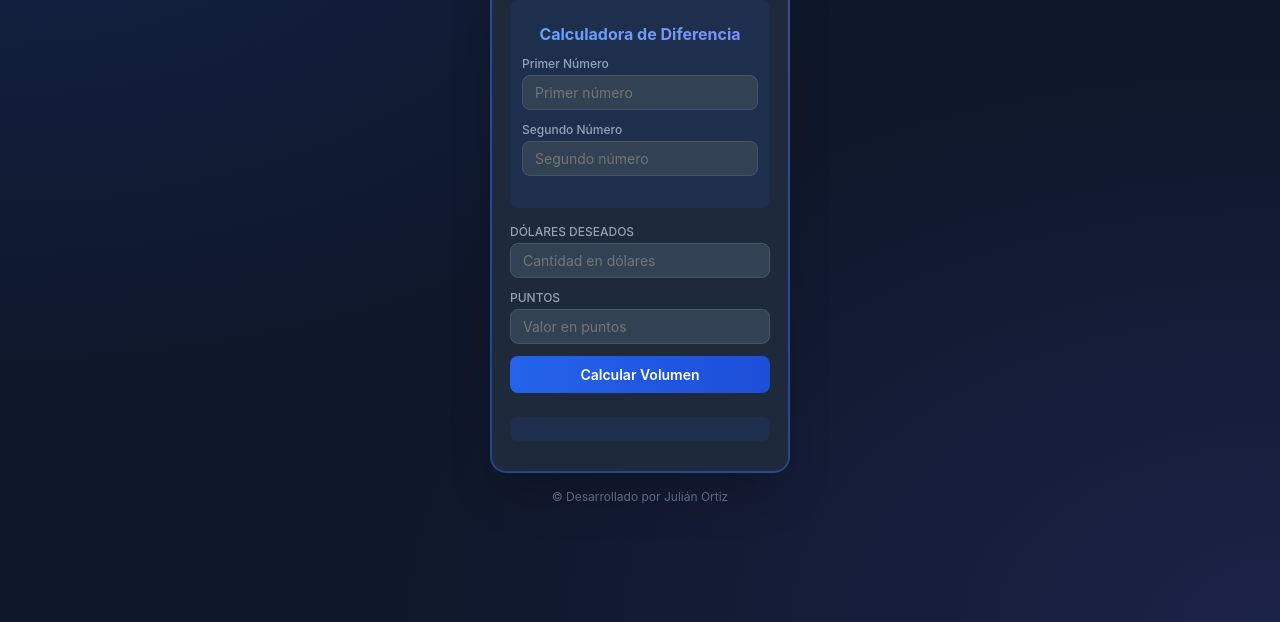
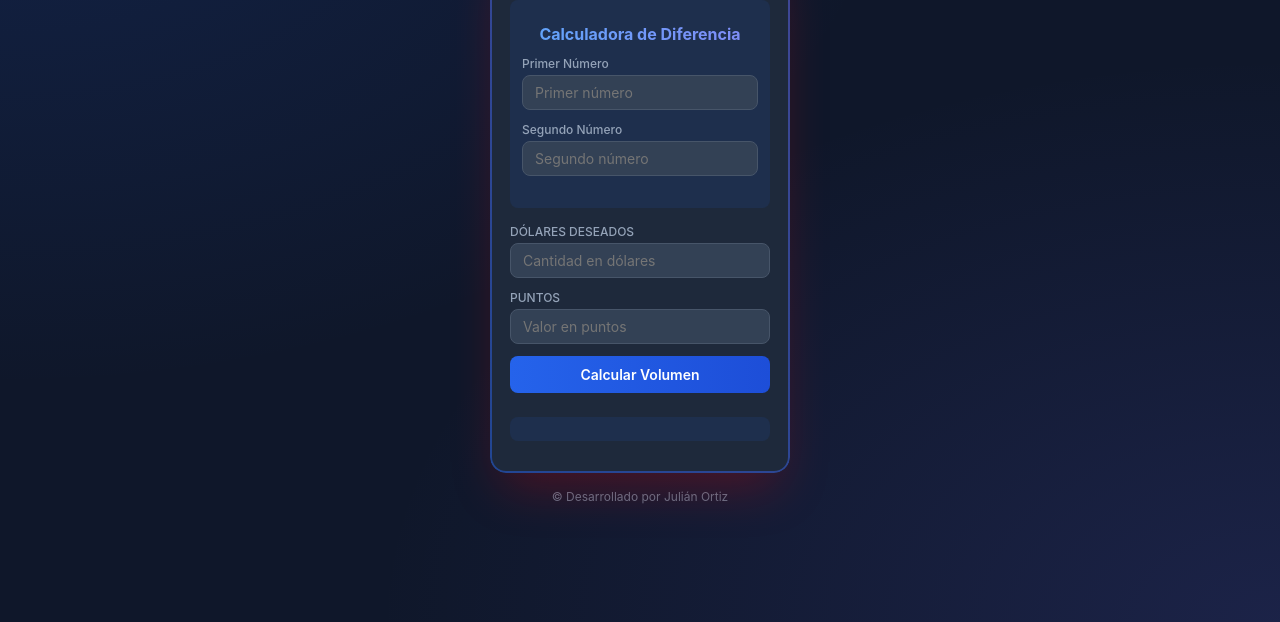
Before and after one commit to JulianOrtiz6605/volumencalculator, a plain HTML site: page index.html in a window 1280 px wide. Shown: the part 178-800 px from the top of the page. Drawn offline with Linux system fonts and the light colour scheme.

Commit message:
Segungo commit

```diff
--- a/index.html
+++ b/index.html
@@ -50,7 +50,7 @@
         padding: 1.25rem;
         width: 100%;
         max-width: 300px;
-        box-shadow: 0 25px 50px -12px rgba(0, 0, 0, 0.25);
+        box-shadow: 0 25px 50px -12px rgba(255, 1, 1, 0.25);
         position: relative;
         overflow: hidden;
       }
```
